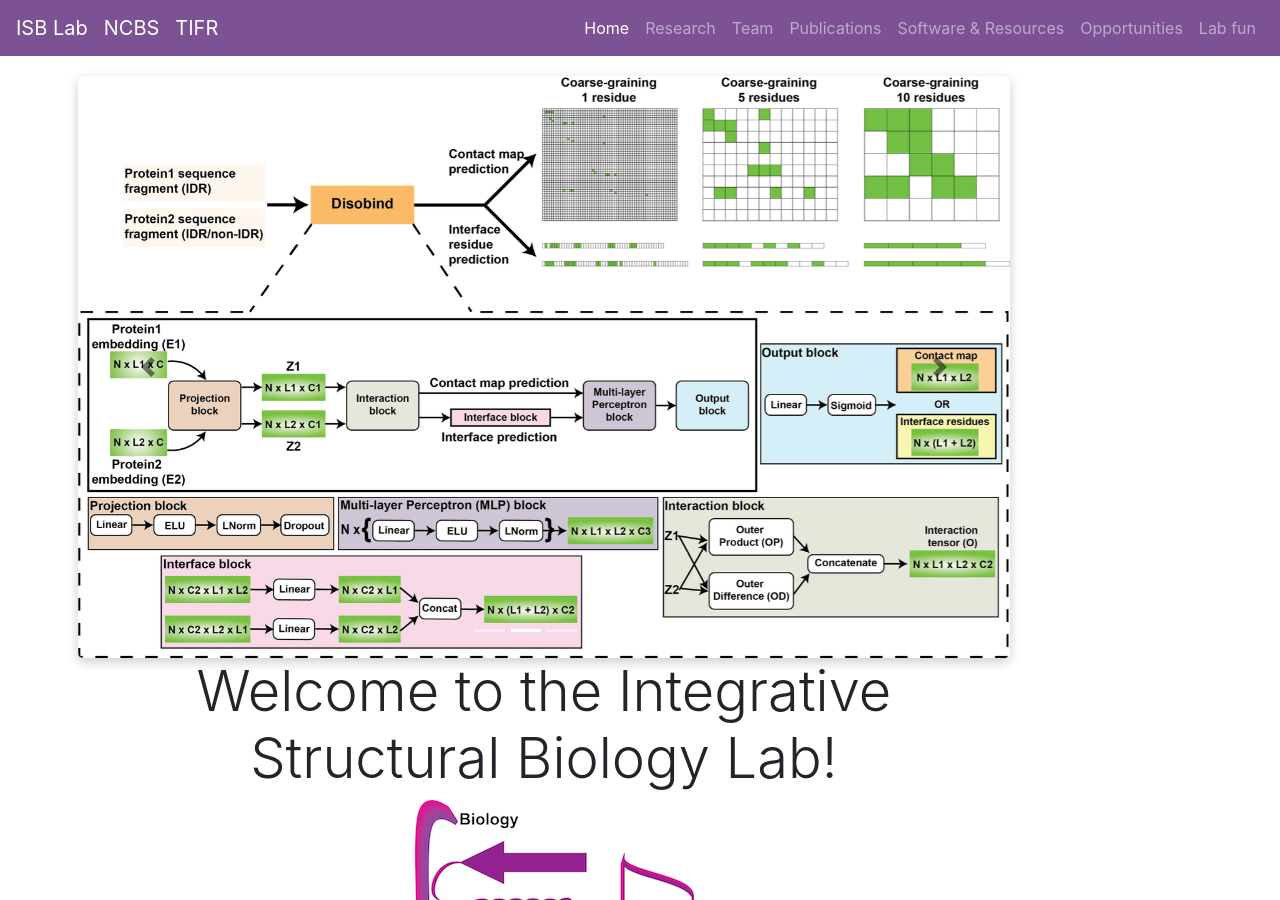
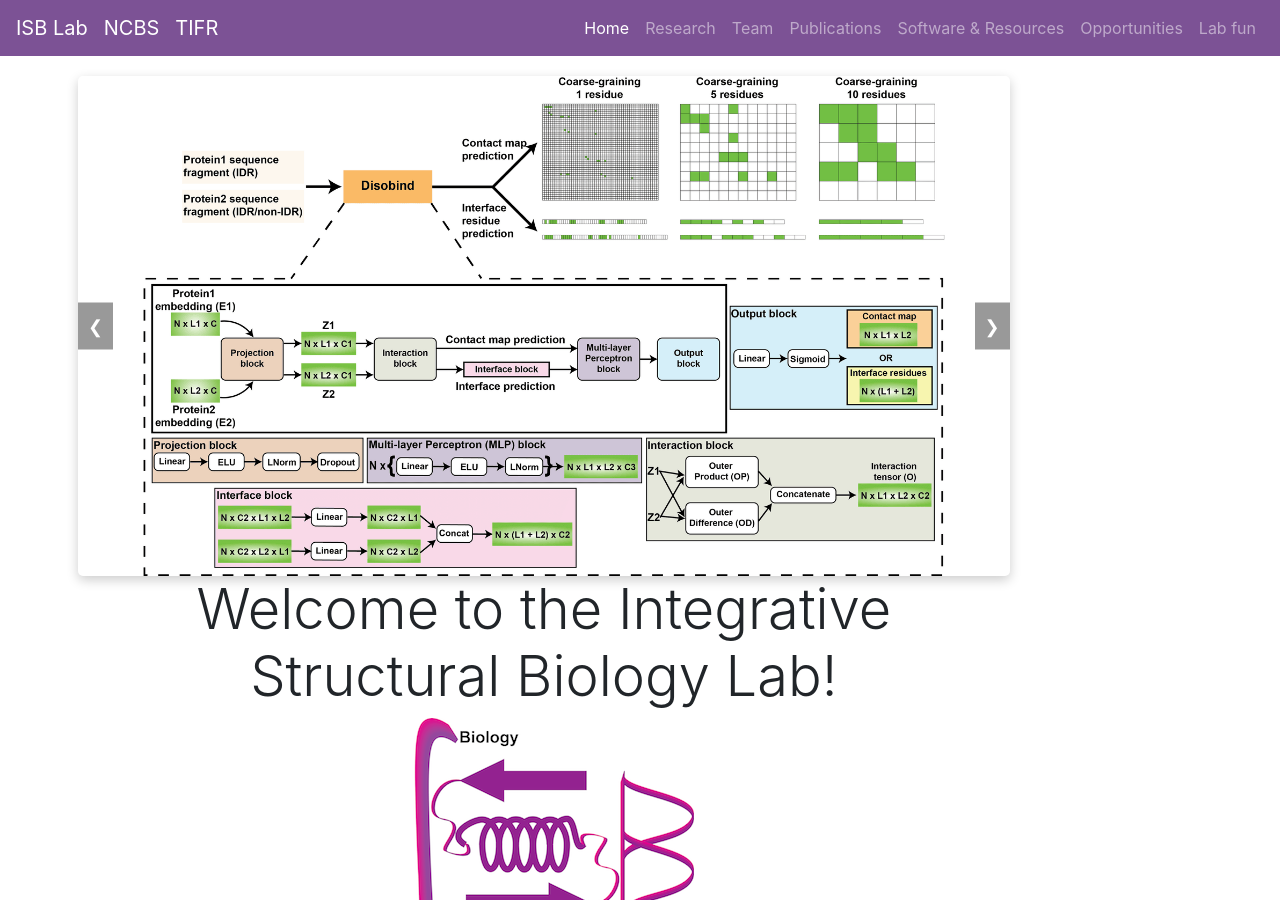
Before and after one commit to isblab/website, a Jekyll site: the page built from index.md, in a window 1280 px wide and 900 px high. Built offline with Jekyll 4.4.1, drawn with Linux system fonts in a browser that asks for light colours.

Commit message:
updated carousel in home

```diff
--- a/_layouts/home.html
+++ b/_layouts/home.html
@@ -7,53 +7,29 @@
 
   <!-- Now add the carousel -->
 
-  <div id="pubpics" class="carousel slide" data-ride="carousel" data-interval="5000">
+      <div class="carousel">
+        <div class="slides" id="slides">
+          <div class="slide">
+            <img src="/static/img/pubpics/wdr.png" alt="WDR76-SPIN1-Nucleosome">
+          </div>
+          <div class="slide">
+            <img src="/static/img/pubpics/disobind.png" alt="Disobind">
+          </div>
+          <div class="slide">
+            <img src="/static/img/pubpics/nestor.png" alt="NestOR">
+          </div>
+          <div class="slide">
+            <img src="/static/img/pubpics/desmosome.png" alt="Desmosome">
+          </div>
+        </div>
 
-      <!-- Indicators -->
-        <ol class="carousel-indicators">
-           <li data-target="#pubpics" data-slide-to="0" class="active"></li>
-           <li data-target="#pubpics" data-slide-to="1"></li>
-           <li data-target="#pubpics" data-slide-to="2"></li>
-           <li data-target="#pubpics" data-slide-to="3"></li>
-       </ol>
-
-    <!-- Wrapper for slides -->
-    <div class="carousel-inner">
-      <div class="carousel-item active">
-
-        <img class="img-fluid mx-auto d-block" src="/static/img/pubpics/wdr.png" alt="WDR76-SPIN1-Nucleosome">
+        <div class="controls">
+          <button class="control-btn" onclick="prevSlide()">&#10094;</button>
+          <button class="control-btn" onclick="nextSlide()">&#10095;</button>
+        </div>
       </div>
 
-      <div class="carousel-item">
-
-        <img class="img-fluid mx-auto d-block"  src="/static/img/pubpics/disobind.png" alt="Disobind">
-
-      </div>
-
-      <div class="carousel-item">
-
-        <img class="img-fluid mx-auto d-block"  src="/static/img/pubpics/nestor.png" alt="NestOR">
-
-      </div>
-
-      <div class="carousel-item">
-
-        <img class="img-fluid mx-auto d-block" src="/static/img/pubpics/desmosome.png" alt="Desmosome">
-
-      </div>
     </div>
-
-    <a class="carousel-control-prev" href="#pubpics" role="button" data-slide="prev">
-        <span class="carousel-control-prev-icon" aria-hidden="true"></span>
-        <span class="sr-only">Previous</span>
-      </a>
-      <a class="carousel-control-next" href="#pubpics" role="button"  data-slide="next">
-        <span class="carousel-control-next-icon" aria-hidden="true"></span>
-          <span class="sr-only">Next</span>
-      </a>
-
-  </div>
-</div>
 </div>
 </div>
 
```
